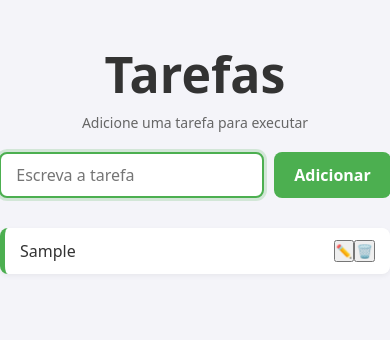
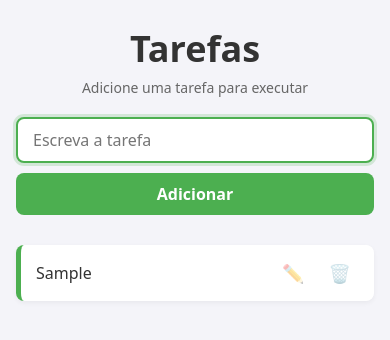
Before and after one commit to pablohenriz/Todo-List, a plain HTML site: page index.html in a window 390 px wide. Both pictures are taken after typing "Sample" into the empty fields and a click on the button "Adicionar". Drawn offline with Linux system fonts and the light colour scheme.

Commit message:
arrumando todas as funcionalidades do projeto

```diff
--- a/script.js
+++ b/script.js
@@ -75,8 +75,7 @@ function Adicionar() {
      lista.appendChild(item);
 
      item.appendChild(spanTexto);
-     item.appendChild(btnEditar);
-     item.appendChild(btnExcluir);
+     item.appendChild(divAcoes);
 
      //limpar o input
      tarefa.value = '';
@@ -88,18 +87,18 @@ botao.addEventListener("click", Adicionar);
 //Pegando o Id da task
 lista.addEventListener('click', (e) => {
      const li = e.target.closest('li');
-     if(!li) return;
+     if (!li) return;
 
      //guardando o id do li
      const id = li.dataset.id;
 
      //verificando se o item clicado for uma Task para editar
-     if(e.target.id.startsWith('editar-')) {
+     if (e.target.id.startsWith('editar-')) {
           Editar(id, li);
      }
 
-     if(e.target.id.startsWith('excluir-')) {
-          Excluir(id, li);
+     if (e.target.id.startsWith('excluir-')) {
+          Excluir(li);
      }
 });
 
@@ -112,6 +111,7 @@ const tarefaEdit = document.getElementById("tarefaTextEd");
 let idEmEdicao = null;
 let liEmEdicao = null;
 
+//Funcao para poder editar o texto
 function Editar(id, li) {
      idEmEdicao = id;
      liEmEdicao = li;
@@ -124,6 +124,7 @@ function Editar(id, li) {
      editPopap.style.display = '';
 }
 
+//Btn de salvar
 btnEdit.addEventListener("click", (e) => {
      e.preventDefault();
      const texto = tarefaEdit.value.trim();
@@ -133,10 +134,10 @@ btnEdit.addEventListener("click", (e) => {
           return;
      }
 
-     const span = li.querySelector('span');
+     const span = liEmEdicao.querySelector('span');
 
      if(span) {
-          tarefaEdit.value = span.textContent;
+          span.textContent = texto;
      }
 
      editPopap.style.display = 'none';
@@ -144,3 +145,9 @@ btnEdit.addEventListener("click", (e) => {
      idEmEdicao = null;
      liEmEdicao = null;
 });
+
+function Excluir(li) {
+     const task = li;
+
+     task.remove();
+}
--- a/style.css
+++ b/style.css
@@ -1,3 +1,21 @@
+/* =========================================
+   VARIÁVEIS GLOBAIS
+   ========================================= */
+:root {
+     --primary: #4CAF50;
+     --primary-dark: #45a049;
+     --primary-light: rgba(76, 175, 80, 0.2);
+     --bg: #f4f4f9;
+     --card-bg: #ffffff;
+     --text: #333;
+     --text-muted: #666;
+     --border: #ccc;
+     --shadow-sm: 0 2px 5px rgba(0, 0, 0, 0.05);
+     --shadow-md: 0 6px 12px rgba(0, 0, 0, 0.1);
+     --shadow-lg: 0 10px 25px rgba(0, 0, 0, 0.2);
+     --radius: 8px;
+}
+
 /* =========================================
    RESET E CONFIGURAÇÕES GERAIS
    ========================================= */
@@ -13,20 +31,23 @@ body {
      flex-direction: column;
      align-items: center;
      min-height: 100vh;
-     background-color: #f4f4f9;
-     color: #333;
+     background-color: var(--bg);
+     color: var(--text);
+     padding: 0 16px;
 }
 
 h1 {
      margin-top: 40px;
      margin-bottom: 5px;
      font-size: 50px;
+     text-align: center;
 }
 
 p {
      font-size: 14px;
-     color: #666;
+     color: var(--text-muted);
      margin-bottom: 20px;
+     text-align: center;
 }
 
 /* =========================================
@@ -35,43 +56,48 @@ p {
 .box {
      display: flex;
      gap: 10px;
+     width: 100%;
+     max-width: 450px;
 }
 
 input {
+     flex: 1;
      padding: 10px 15px;
-     border: 2px solid #ccc;
-     border-radius: 8px;
+     border: 2px solid var(--border);
+     border-radius: var(--radius);
      outline: none;
      font-size: 16px;
      transition: border-color 0.2s, box-shadow 0.2s;
 }
 
 input:focus {
-     border-color: #4CAF50;
-     box-shadow: 0 0 0 3px rgba(76, 175, 80, 0.2);
-     /* Brilho verde ao clicar */
+     border-color: var(--primary);
+     box-shadow: 0 0 0 3px var(--primary-light);
 }
 
-/* Estilo específico APENAS para o botão de Adicionar */
-#btnAdicionar {
+/* Estilo dos botões principais (Adicionar e Editar) */
+#btnAdicionar,
+#btnEditar {
      padding: 10px 20px;
-     background-color: #4CAF50;
+     background-color: var(--primary);
      color: white;
      border: none;
-     border-radius: 8px;
+     border-radius: var(--radius);
      font-size: 16px;
      font-weight: bold;
      cursor: pointer;
      transition: background-color 0.2s, transform 0.1s;
+     white-space: nowrap;
 }
 
-#btnAdicionar:hover {
-     background-color: #45a049;
+#btnAdicionar:hover,
+#btnEditar:hover {
+     background-color: var(--primary-dark);
 }
 
-#btnAdicionar:active {
+#btnAdicionar:active,
+#btnEditar:active {
      transform: scale(0.95);
-     /* Efeito de apertar o botão */
 }
 
 /* =========================================
@@ -81,7 +107,6 @@ input:focus {
      margin-top: 30px;
      width: 100%;
      max-width: 450px;
-     /* Um pouquinho mais largo para caber os botões */
      display: flex;
      justify-content: center;
 }
@@ -91,58 +116,50 @@ ul {
      width: 100%;
 }
 
-/* O ITEM DA LISTA (O cartãozinho da tarefa) */
+/* O ITEM DA LISTA (cartão da tarefa) */
 li {
      width: 100%;
-     background-color: #ffffff;
-     border-left: 5px solid #4CAF50;
-     border-radius: 8px;
+     background-color: var(--card-bg);
+     border-left: 5px solid var(--primary);
+     border-radius: var(--radius);
      padding: 12px 15px;
      margin-bottom: 12px;
      font-size: 16px;
-     box-shadow: 0 2px 5px rgba(0, 0, 0, 0.05);
+     box-shadow: var(--shadow-sm);
      display: flex;
      justify-content: space-between;
      align-items: center;
      transition: all 0.2s ease;
      animation: aparecer 0.3s ease forwards;
-     /* Animação ao adicionar */
 }
 
-/* Efeito ao passar o mouse no cartão inteiro */
 li:hover {
      transform: translateY(-2px);
-     box-shadow: 0 6px 12px rgba(0, 0, 0, 0.1);
+     box-shadow: var(--shadow-md);
 }
 
-/* O TEXTO DA TAREFA */
+/* Texto da tarefa */
 .texto-tarefa {
      flex: 1;
-     /* Faz o texto ocupar todo o espaço vazio */
      word-break: break-word;
-     /* Se o texto for longo, ele desce de linha bonitinho */
      margin-right: 15px;
-     /* Espaço para não encostar nos botões */
 }
 
-/* A CAIXA DOS BOTÕES DE EDITAR/EXCLUIR */
+/* Caixa dos botões editar/excluir */
 .acoes {
      display: flex;
      gap: 8px;
      opacity: 0.4;
-     /* Deixa os botões discretos por padrão */
      transition: opacity 0.2s ease;
 }
 
-/* Quando passa o mouse na tarefa, os botões ficam 100% visíveis */
 li:hover .acoes {
      opacity: 1;
 }
 
-/* ESTILO DOS BOTÕES DE EDITAR E EXCLUIR */
+/* Botões de ação (editar/excluir) */
 .acoes button {
      background: transparent;
-     /* Tira o fundo verde global */
      border: none;
      font-size: 18px;
      padding: 4px 8px;
@@ -151,18 +168,46 @@ li:hover .acoes {
      transition: all 0.2s;
 }
 
-/* Efeito ao passar o mouse no botão de Editar */
 .acoes button:first-child:hover {
      background-color: #e3f2fd;
-     /* Fundo azulzinho claro */
      transform: scale(1.1);
 }
 
-/* Efeito ao passar o mouse no botão de Excluir */
 .acoes button:last-child:hover {
      background-color: #ffebee;
-     /* Fundo vermelhinho claro */
      transform: scale(1.1);
+}
+
+/* =========================================
+   POPUP DE EDIÇÃO (MODAL)
+   ========================================= */
+#popapEdit {
+     /* O JS controla o display inicial como 'none' */
+     display: flex;
+     flex-direction: column;
+     gap: 12px;
+
+     position: fixed;
+     top: 50%;
+     left: 50%;
+     transform: translate(-50%, -50%);
+     width: 320px;
+     max-width: 90%;
+     background-color: var(--card-bg);
+     padding: 24px;
+     border-radius: 12px;
+     box-shadow: var(--shadow-lg);
+     z-index: 1000;
+}
+
+/* Input dentro do popup ocupa toda a largura */
+#tarefaTextEd {
+     width: 100%;
+}
+
+/* Botão editar dentro do popup ocupa toda a largura */
+#btnEditar {
+     width: 100%;
 }
 
 /* =========================================
@@ -179,3 +224,26 @@ li:hover .acoes {
           transform: translateY(0);
      }
 }
+
+/* =========================================
+   RESPONSIVIDADE BÁSICA
+   ========================================= */
+@media (max-width: 480px) {
+     h1 {
+          font-size: 36px;
+          margin-top: 24px;
+     }
+
+     .box {
+          flex-direction: column;
+     }
+
+     #btnAdicionar {
+          width: 100%;
+     }
+
+     #popapEdit {
+          width: 90%;
+          padding: 20px;
+     }
+}
```
Also changed, not shown: 1 other file.
